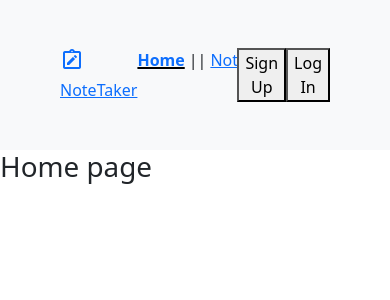
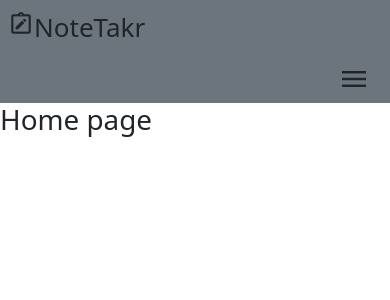
Before and after one commit to EricTimRussell/NoteTaker, a Vue app: page / in a window 390 px wide. Shown: the top 300 px of the page. Built offline with nearby package versions, Linux system fonts and the light colour scheme.

Commit message:
navbar mobile and desktop

```diff
--- a/index.html
+++ b/index.html
@@ -5,7 +5,7 @@
     <link rel="icon" href="/favicon.ico">
     <link rel="stylesheet" href="https://fonts.googleapis.com/css2?family=Material+Symbols+Outlined:opsz,wght,FILL,GRAD@24,400,0,0" />
     <meta name="viewport" content="width=device-width, initial-scale=1.0">
-    <title>NoteTaker</title>
+    <title>NoteTakr</title>
   </head>
   <body>
     <div id="app"></div>
--- a/src/App.vue
+++ b/src/App.vue
@@ -12,9 +12,5 @@ import NavbarCompnent from "./components/NavbarCompnent.vue";
 </script>
 
 <style>
-header{
-  width: 100%;
-}
-
 
 </style>
--- a/src/assets/main.css
+++ b/src/assets/main.css
@@ -0,0 +1,36 @@
+.fs-sm {
+  font-size: 16px;
+}
+.fs-md {
+  font-size: 24px;
+}
+.fs-lg {
+  font-size: 32px;
+}
+.fs-xlg {
+  font-size: 44px;
+}
+
+@media screen and (max-width: 768px) {
+  .fs-md {
+    font-size: 22px;
+  }
+  .fs-lg {
+    font-size: 28px;
+  }
+  .fs-xlg {
+    font-size: 36px;
+  }
+}
+
+@media screen and (max-width: 576px) {
+  .fs-md {
+    font-size: 20px;
+  }
+  .fs-lg {
+    font-size: 26px;
+  }
+  .fs-xlg {
+    font-size: 32px;
+  }
+}
--- a/src/components/NavbarCompnent.vue
+++ b/src/components/NavbarCompnent.vue
@@ -1,27 +1,34 @@
 <template>
-  <section class="container-fluid bg-light">
-    <div class="row p-5">
-      <div class="d-flex col-8 col-md-6 justify-content-start">
+  <section class="container-fluid bg-secondary">
+    <div class="row">
+      <div class="d-flex p-2 col-sm-4 col-md-3 justify-content-start">
         <RouterLink to="/">
-          <span class="material-symbols-outlined">
+          <span class="material-symbols-outlined fs-lg">
             note_alt
           </span>
-          <span>NoteTaker</span>
+          <span class="fs-lg">NoteTakr</span>
         </RouterLink>
-        <nav id="nav">
-          <RouterLink to="/">Home</RouterLink>
-          <span class="px-1">||</span>
-          <RouterLink to="/notes">Notes</RouterLink>
+      </div>
+      <div class="d-flex col-sm-4 col-md-2 justify-content-start">
+        <nav id="nav" class="d-none d-sm-flex">
+          <RouterLink class="pe-1 fs-lg" to="/">Home</RouterLink>
+          <span class="fs-lg">||</span>
+          <RouterLink class="ps-1 fs-lg" to="/notes">Notes</RouterLink>
         </nav>
       </div>
-      <div class="d-flex col-4 col-md-6 justify-content-end">
-        <div>
+      <div class="d-flex justify-content-end col-sm-4 col-md-7 d-none d-sm-flex">
+        <div class="pt-2 px-2">
           <button class="btn-light">Sign Up</button>
         </div>
-        <div>
+        <div class="pt-2">
           <button class="btn-dark">Log In</button>
         </div>
       </div>
+    </div>
+    <div class="d-flex col-12 p-2 justify-content-end d-flex d-sm-none">
+      <span class="material-symbols-outlined fs-xlg">
+        menu
+      </span>
     </div>
   </section>
 </template>
@@ -37,5 +44,9 @@ import { RouterLink } from 'vue-router'
   font-weight: bolder;
 }
 
+a{
+  color: inherit;
+  text-decoration: none;
+}
 
 </style>
```
